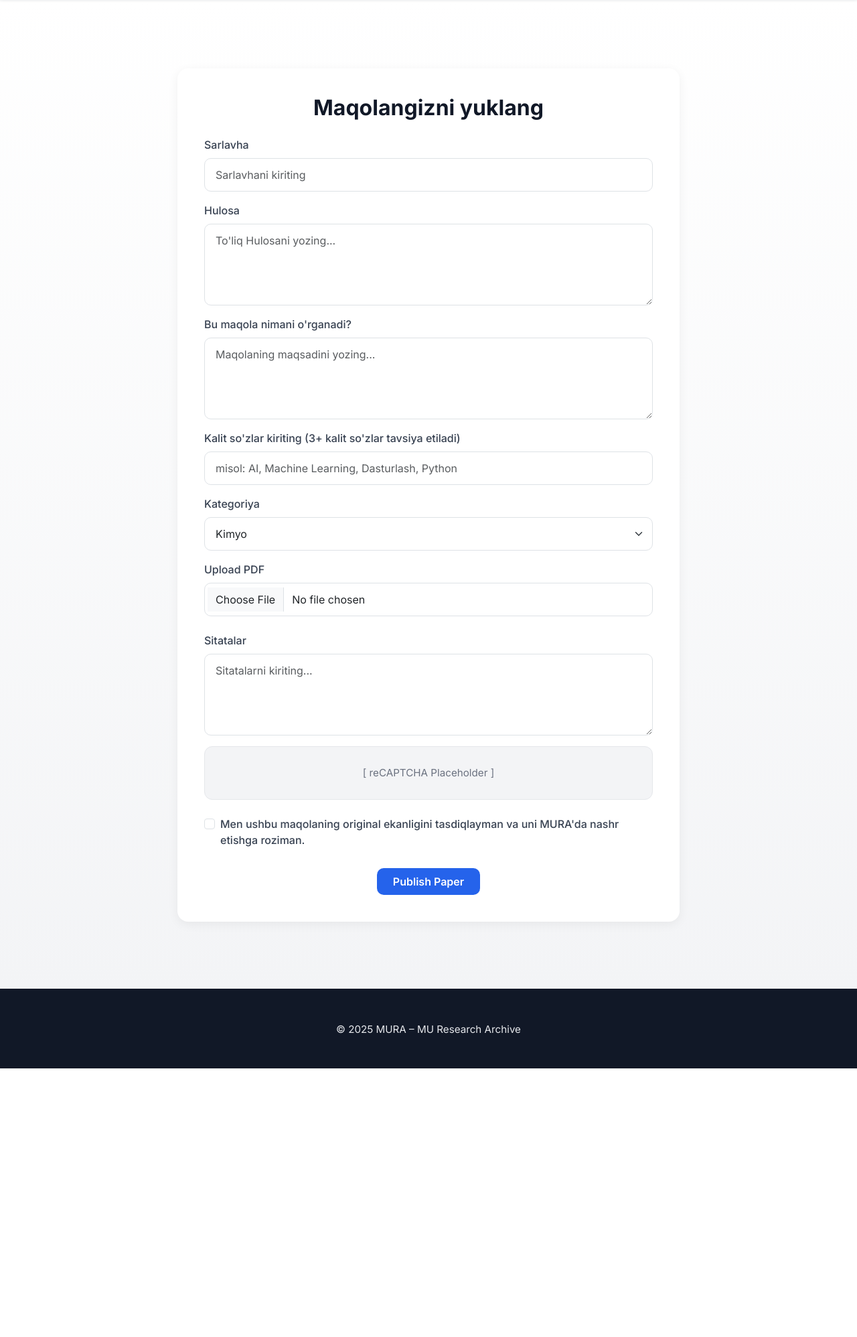
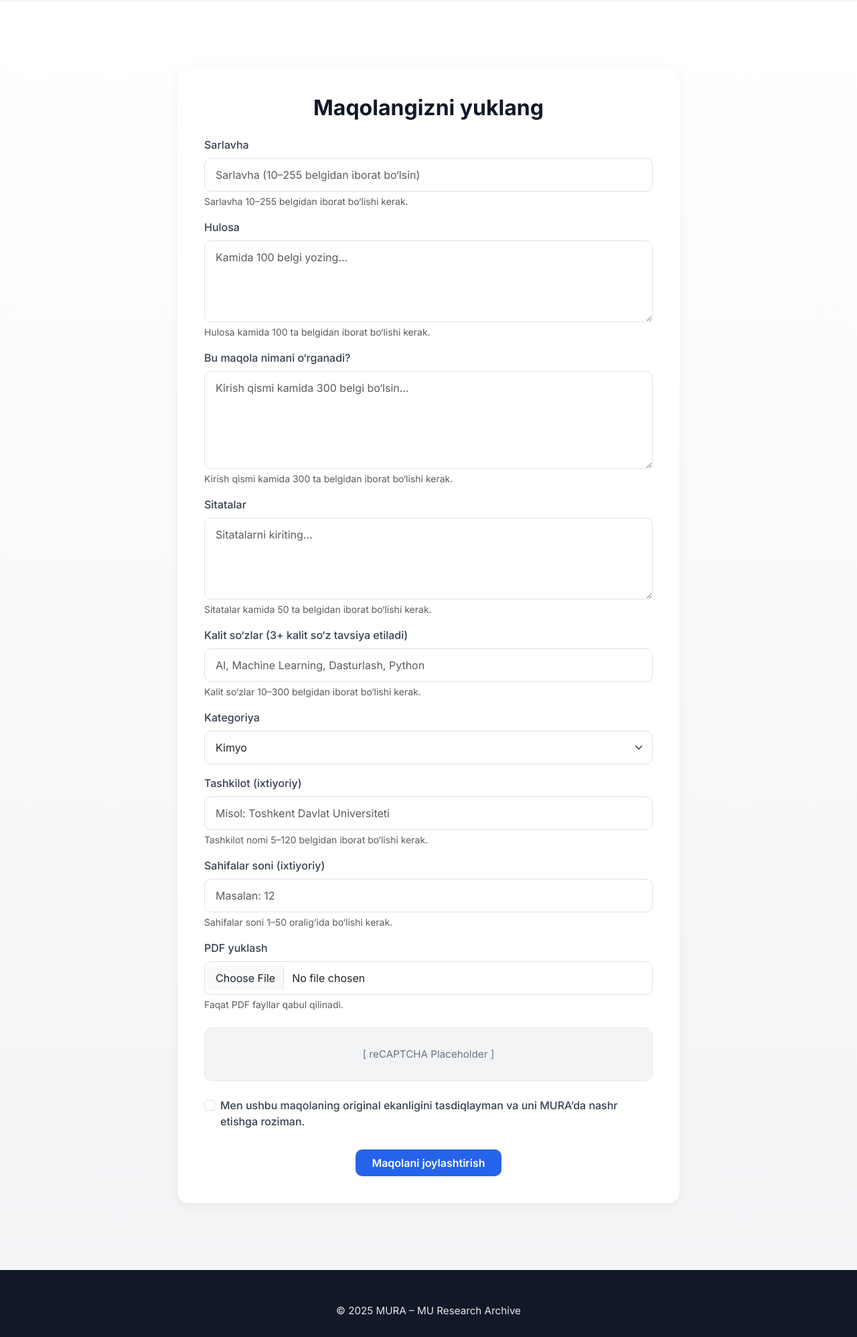
Before and after one commit to Zaynobiddin33/research_paper, a Django app: page /upload-paper/ in a window 1280 px wide. Shown: the part 70-2066 px from the top of the page at 67% size. Before the commit the page ends 1665 px from the top, so only its background shows below. Run offline with Django 5.2, Linux system fonts and the light colour scheme; a user stored in the database is signed in; data comes from the database, SQL or seed files in the repository; both versions use the stored data as it was after the commit; some libraries are stand-ins or nearby versions.

Commit message:
Changed the frotneddn and added some views

```diff
--- a/main/models.py
+++ b/main/models.py
@@ -1,4 +1,5 @@
 from django.contrib.auth.models import User, AbstractUser
+from django.core.validators import MinLengthValidator, MinValueValidator, MaxValueValidator
 from django.db import models
 
 
@@ -21,23 +22,75 @@ class CustomUser(AbstractUser):
         return self.username
 
 
+
+
+
+
 class Paper(models.Model):
+    STATUS_CHOICES = [
+        (1, 'draft'),
+        (2, 'on_process'),
+        (3, 'declined'),
+        (4, 'accepted'),
+    ]
+
     owner = models.ForeignKey(CustomUser, on_delete=models.CASCADE)
-    category = models.ForeignKey(Category, on_delete=models.SET_NULL, null=True)
-    title = models.TextField()
-    summary = models.TextField()
-    intro = models.TextField()
-    citations = models.TextField()
+    category = models.ForeignKey('Category', on_delete=models.SET_NULL, null=True)
+
+    title = models.CharField(
+        max_length=255,
+        validators=[MinLengthValidator(10)],
+        help_text="Sarlavha 10–255 belgidan iborat bo‘lishi kerak."
+    )
+
+    summary = models.TextField(
+        validators=[MinLengthValidator(100)],
+        help_text="Qisqacha mazmun kamida 100 ta belgidan iborat bo‘lishi kerak."
+    )
+
+    intro = models.TextField(
+        validators=[MinLengthValidator(300)],
+        help_text="Kirish qismi kamida 300 ta belgidan iborat bo‘lishi kerak."
+    )
+
+    citations = models.TextField(
+        validators=[MinLengthValidator(50)],
+        help_text="Iqtiboslar ro‘yxati kamida 50 ta belgidan iborat bo‘lishi kerak."
+    )
+
     file = models.FileField(upload_to='pdfs/')
-    status = models.IntegerField(choices=[(1, 'draft'), (2, 'on_process'), (3, 'declined'), (4, 'accepted')])
+
+    status = models.IntegerField(
+        choices=STATUS_CHOICES,
+        default=1,
+        help_text="Maqolaning joriy holatini tanlang."
+    )
+
     published_at = models.DateField(auto_now=True)
-    keywords = models.TextField()
-    pages = models.IntegerField()
-    organization = models.CharField(max_length=250)
+
+    keywords = models.CharField(
+        max_length=300,
+        validators=[MinLengthValidator(10)],
+        help_text="Kalit so‘zlar 10–300 belgidan iborat bo‘lishi kerak."
+    )
+
+    pages = models.IntegerField(
+        validators=[MinValueValidator(1), MaxValueValidator(50)],
+        null=True,
+        blank=True,
+        help_text="Betlar soni 3–50 oralig‘ida bo‘lishi kerak."
+    )
+
+    organization = models.CharField(
+        max_length=120,
+        validators=[MinLengthValidator(5)],
+        null=True,
+        blank=True,
+        help_text="Tashkilot nomi 5–120 belgidan iborat bo‘lishi kerak."
+    )
 
     def __str__(self):
         return self.title
-
 
 class OTP(models.Model):
     code = models.IntegerField(unique=True)
--- a/templates/detail.html
+++ b/templates/detail.html
@@ -88,6 +88,7 @@
 
 
 
+
                                     {{ paper.owner.first_name|default:"?"|slice:":1"|upper }}{{ paper.owner.last_name|default:"?"|slice:":1"|upper }}'
                                  alt="{{ paper.owner.first_name }} {{ paper.owner.last_name }}"
                                  style="width:36px; height:36px; border-radius:50%; object-fit:cover; border:1px solid #ddd;">
--- a/templates/upload.html
+++ b/templates/upload.html
@@ -2,17 +2,13 @@
 {% load static %}
 
 {% block style %}
-
     <!-- Bootstrap & Font -->
     <link href="https://cdn.jsdelivr.net/npm/bootstrap@5.3.3/dist/css/bootstrap.min.css" rel="stylesheet"/>
     <link href="https://fonts.googleapis.com/css2?family=Inter:wght@400;500;600;700&display=swap" rel="stylesheet"/>
-
     <link rel="stylesheet" href="{% static 'main/css/upload.css' %}">
-
 {% endblock %}
 
 {% block content %}
-
     <!-- Upload Section -->
     <section class="upload-section">
         <div class="container">
@@ -21,72 +17,102 @@
 
                 <form method="post" enctype="multipart/form-data">
                     {% csrf_token %}
+
+                    <!-- Title -->
                     <div class="mb-3">
                         <label for="title" class="form-label">Sarlavha</label>
-                        <input name='title' type="text" class="form-control" id="title"
-                               placeholder="Sarlavhani kiriting" required>
+                        <input name="title" type="text" class="form-control" id="title"
+                               placeholder="Sarlavha (10–255 belgidan iborat bo‘lsin)"
+                               minlength="10" maxlength="255" required>
+                        <div class="form-text">Sarlavha 10–255 belgidan iborat bo‘lishi kerak.</div>
                     </div>
 
+                    <!-- Summary -->
                     <div class="mb-3">
-                        <label for="abstract" class="form-label">Hulosa</label>
-                        <textarea name='summary' class="form-control" id="summary" rows="4"
-                                  placeholder="To'liq Hulosani yozing..." required></textarea>
+                        <label for="summary" class="form-label">Hulosa</label>
+                        <textarea name="summary" class="form-control" id="summary" rows="4"
+                                  placeholder="Kamida 100 belgi yozing..." minlength="100" required></textarea>
+                        <div class="form-text">Hulosa kamida 100 ta belgidan iborat bo‘lishi kerak.</div>
                     </div>
 
+                    <!-- Intro -->
                     <div class="mb-3">
-                        <label for="intro" class="form-label">Bu maqola nimani o'rganadi?</label>
-                        <textarea name='intro' class="form-control" id="intro" rows="4"
-                                  placeholder="Maqolaning maqsadini yozing..." required></textarea>
+                        <label for="intro" class="form-label">Bu maqola nimani o‘rganadi?</label>
+                        <textarea name="intro" class="form-control" id="intro" rows="5"
+                                  placeholder="Kirish qismi kamida 300 belgi bo‘lsin..."
+                                  minlength="300" required></textarea>
+                        <div class="form-text">Kirish qismi kamida 300 ta belgidan iborat bo‘lishi kerak.</div>
                     </div>
 
+                    <!-- Citations -->
                     <div class="mb-3">
-                        <label for="keywords" class="form-label">Kalit so'zlar kiriting (3+ kalit so'zlar tavsiya
-                            etiladi)</label>
-                        <input type="text" name='keywords' class="form-control" id="keywords"
-                               placeholder="misol: AI, Machine Learning, Dasturlash, Python">
+                        <label for="citations" class="form-label">Sitatalar</label>
+                        <textarea name="citations" class="form-control" id="citations" rows="4"
+                                  placeholder="Sitatalarni kiriting..." minlength="50" required></textarea>
+                        <div class="form-text">Sitatalar kamida 50 ta belgidan iborat bo‘lishi kerak.</div>
                     </div>
 
+                    <!-- Keywords -->
+                    <div class="mb-3">
+                        <label for="keywords" class="form-label">Kalit so‘zlar (3+ kalit so‘z tavsiya etiladi)</label>
+                        <input type="text" name="keywords" class="form-control" id="keywords"
+                               placeholder="AI, Machine Learning, Dasturlash, Python"
+                               minlength="10" maxlength="300" required>
+                        <div class="form-text">Kalit so‘zlar 10–300 belgidan iborat bo‘lishi kerak.</div>
+                    </div>
+
+                    <!-- Category -->
                     <div class="mb-3">
                         <label for="category" class="form-label">Kategoriya</label>
-                        <select class="form-select" name='category' id="category" required>
+                        <select class="form-select" name="category" id="category" required>
                             {% for category in categories %}
                                 <option value="{{ category.name }}">{{ category.name }}</option>
                             {% endfor %}
                         </select>
                     </div>
 
-                    <div class="mb-4">
-                        <label for="file" class="form-label">Upload PDF</label>
-                        <input name='file' class="form-control" type="file" id="file" accept=".pdf" required>
+                    <!-- Optional Organization -->
+                    <div class="mb-3">
+                        <label for="organization" class="form-label">Tashkilot (ixtiyoriy)</label>
+                        <input type="text" name="organization" id="organization" class="form-control"
+                               placeholder="Misol: Toshkent Davlat Universiteti"
+                               minlength="5" maxlength="120">
+                        <div class="form-text">Tashkilot nomi 5–120 belgidan iborat bo‘lishi kerak.</div>
                     </div>
 
+                    <!-- Optional Page Count -->
                     <div class="mb-3">
-                        <label for="citations" class="form-label">Sitatalar</label>
-                        <textarea name='citations' class="form-control" id="citations" rows="4"
-                                  placeholder="Sitatalarni kiriting..." required></textarea>
+                        <label for="pages" class="form-label">Sahifalar soni (ixtiyoriy)</label>
+                        <input type="number" name="pages" id="pages" class="form-control"
+                               placeholder="Masalan: 12" min="1" max="50">
+                        <div class="form-text">Sahifalar soni 1–50 oralig‘ida bo‘lishi kerak.</div>
                     </div>
 
+                    <!-- PDF Upload -->
+                    <div class="mb-4">
+                        <label for="file" class="form-label">PDF yuklash</label>
+                        <input name="file" class="form-control" type="file" id="file" accept=".pdf" required>
+                        <div class="form-text">Faqat PDF fayllar qabul qilinadi.</div>
+                    </div>
+
+                    <!-- reCAPTCHA placeholder -->
                     <div class="mb-4">
                         <div class="captcha-box">[ reCAPTCHA Placeholder ]</div>
                     </div>
 
+                    <!-- Agreement -->
                     <div class="form-check mb-4">
                         <input class="form-check-input" type="checkbox" id="agree" required>
                         <label class="form-check-label" for="agree">
-                            Men ushbu maqolaning original ekanligini tasdiqlayman va uni MURA'da nashr etishga roziman.
+                            Men ushbu maqolaning original ekanligini tasdiqlayman va uni MURA’da nashr etishga roziman.
                         </label>
                     </div>
 
                     <div class="text-center">
-                        <button type="submit" class="btn btn-primary px-4 py-2">Publish Paper</button>
+                        <button type="submit" class="btn btn-primary px-4 py-2">Maqolani joylashtirish</button>
                     </div>
                 </form>
             </div>
         </div>
     </section>
-
-
-
-    <!-- <script src="https://cdn.jsdelivr.net/npm/bootstrap@5.3.3/dist/js/bootstrap.bundle.min.js"></script> -->
-
 {% endblock %}
```
Also changed, not shown: main/static/main/css/about.css (+0 -24 lines), templates/about.html (+23 -18 lines), templates/papers.html (+4 -4 lines), db.sqlite3, main/migrations/0010_alter_otp_options.py (added), main/migrations/0011_alter_paper_organization_alter_paper_pages.py (added), main/migrations/0012_alter_category_name_alter_paper_citations_and_more.py (added), main/migrations/0013_alter_category_name.py (added), main/migrations/0014_alter_paper_pages.py (added), main/migrations/0015_alter_paper_status.py (added), 1 other file.
